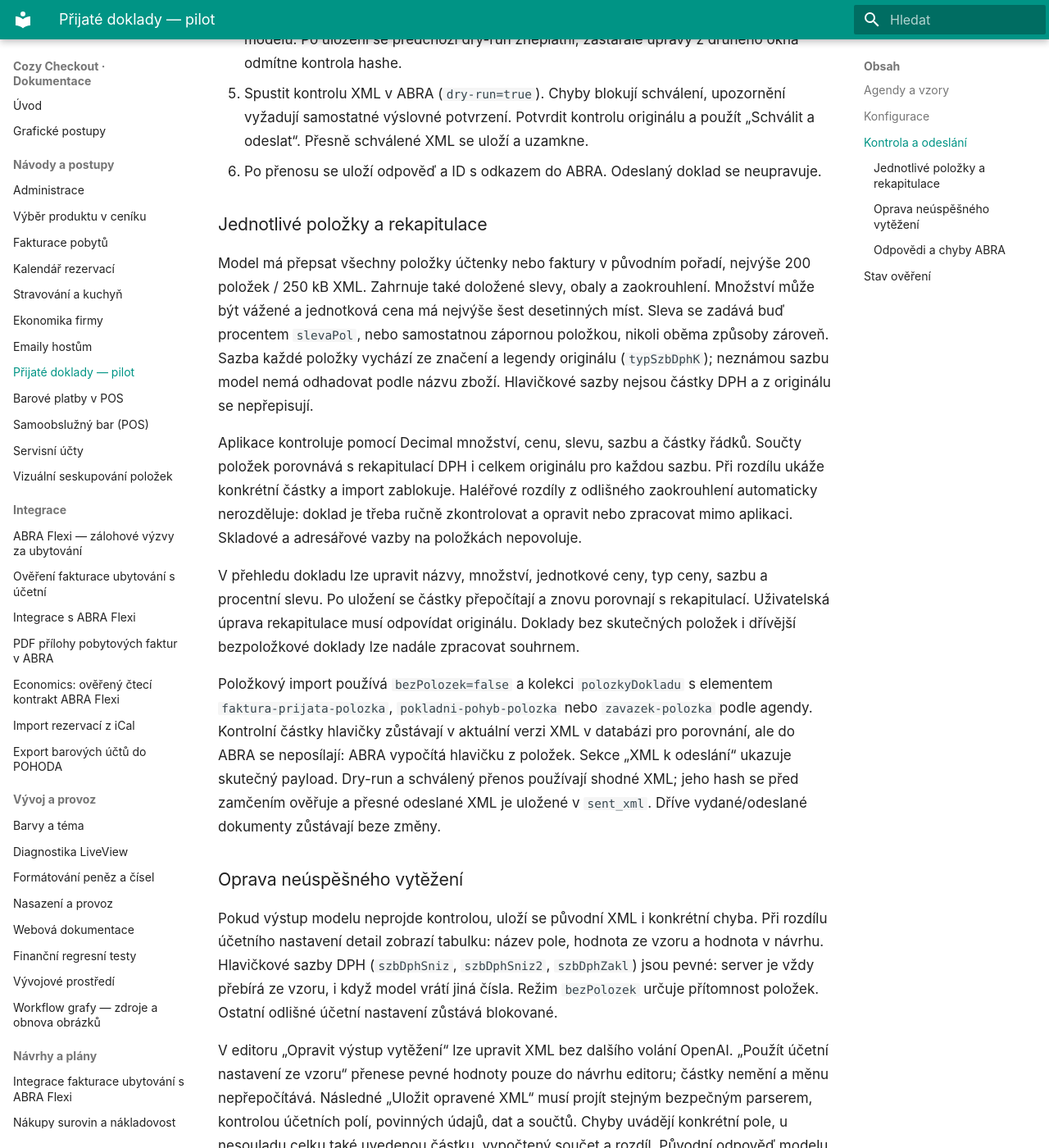
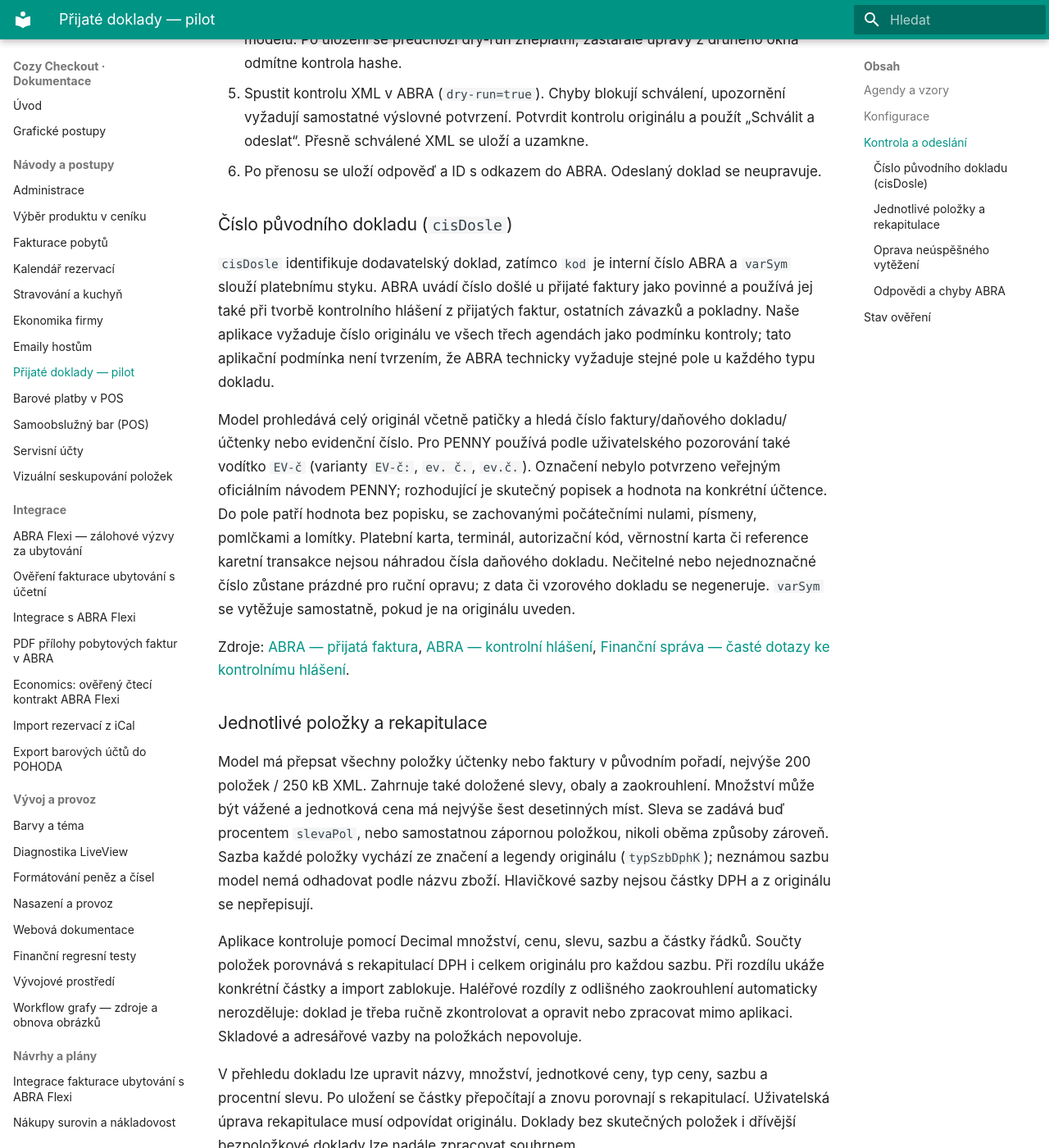
Before and after one commit to michalhorcic/cozy-checkout, an MkDocs documentation site: the page built from docs/features/INCOMING_DOCUMENTS.md, in a window 1280 px wide and 1400 px high, scrolled down 2055 px. Shown: the whole window at 82% size. Built offline with MkDocs 1.6.1 and Material for MkDocs 9.7.7, drawn with Linux system fonts in a browser that asks for light colours.

Commit message:
Guide receipt number extraction using Penny EV-č labels

```diff
--- a/docs/features/INCOMING_DOCUMENTS.md
+++ b/docs/features/INCOMING_DOCUMENTS.md
@@ -77,6 +77,30 @@ sloupcem nejsou fyzicky odstraňovány; UI zatím neposkytuje mazání.
    upozornění vyžadují samostatné výslovné potvrzení. Potvrdit kontrolu originálu
    a použít „Schválit a odeslat“. Přesně schválené XML se uloží a uzamkne.
 6. Po přenosu se uloží odpověď a ID s odkazem do ABRA. Odeslaný doklad se neupravuje.
+
+### Číslo původního dokladu (`cisDosle`)
+
+`cisDosle` identifikuje dodavatelský doklad, zatímco `kod` je interní číslo ABRA
+a `varSym` slouží platebnímu styku. ABRA uvádí číslo došlé u přijaté faktury jako
+povinné a používá jej také při tvorbě kontrolního hlášení z přijatých faktur,
+ostatních závazků a pokladny. Naše aplikace vyžaduje číslo originálu ve všech třech
+agendách jako podmínku kontroly; tato aplikační podmínka není tvrzením, že ABRA
+technicky vyžaduje stejné pole u každého typu dokladu.
+
+Model prohledává celý originál včetně patičky a hledá číslo faktury/daňového
+dokladu/účtenky nebo evidenční číslo. Pro PENNY používá podle uživatelského
+pozorování také vodítko `EV-č` (varianty `EV-č:`, `ev. č.`, `ev.č.`).
+Označení nebylo potvrzeno veřejným oficiálním návodem PENNY; rozhodující je
+skutečný popisek a hodnota na konkrétní účtence. Do pole patří hodnota bez popisku,
+se zachovanými počátečními nulami, písmeny, pomlčkami a lomítky. Platební karta,
+terminál, autorizační kód, věrnostní karta či reference karetní transakce nejsou
+náhradou čísla daňového dokladu. Nečitelné nebo nejednoznačné číslo zůstane prázdné
+pro ruční opravu; z data či vzorového dokladu se negeneruje. `varSym` se vytěžuje
+samostatně, pokud je na originálu uveden.
+
+Zdroje: [ABRA — přijatá faktura](https://podpora.flexibee.eu/cs/articles/4611404-prijata-faktura),
+[ABRA — kontrolní hlášení](https://podpora.flexibee.eu/cs/articles/4585915-kontrolni-hlaseni),
+[Finanční správa — časté dotazy ke kontrolnímu hlášení](https://financnisprava.gov.cz/cs/dane/dane/dan-z-pridane-hodnoty/kontrolni-hlaseni-dph/caste-dotazy-a-odpovedi).
 
 ### Jednotlivé položky a rekapitulace
 
```
Also changed, not shown: 4 other files.
